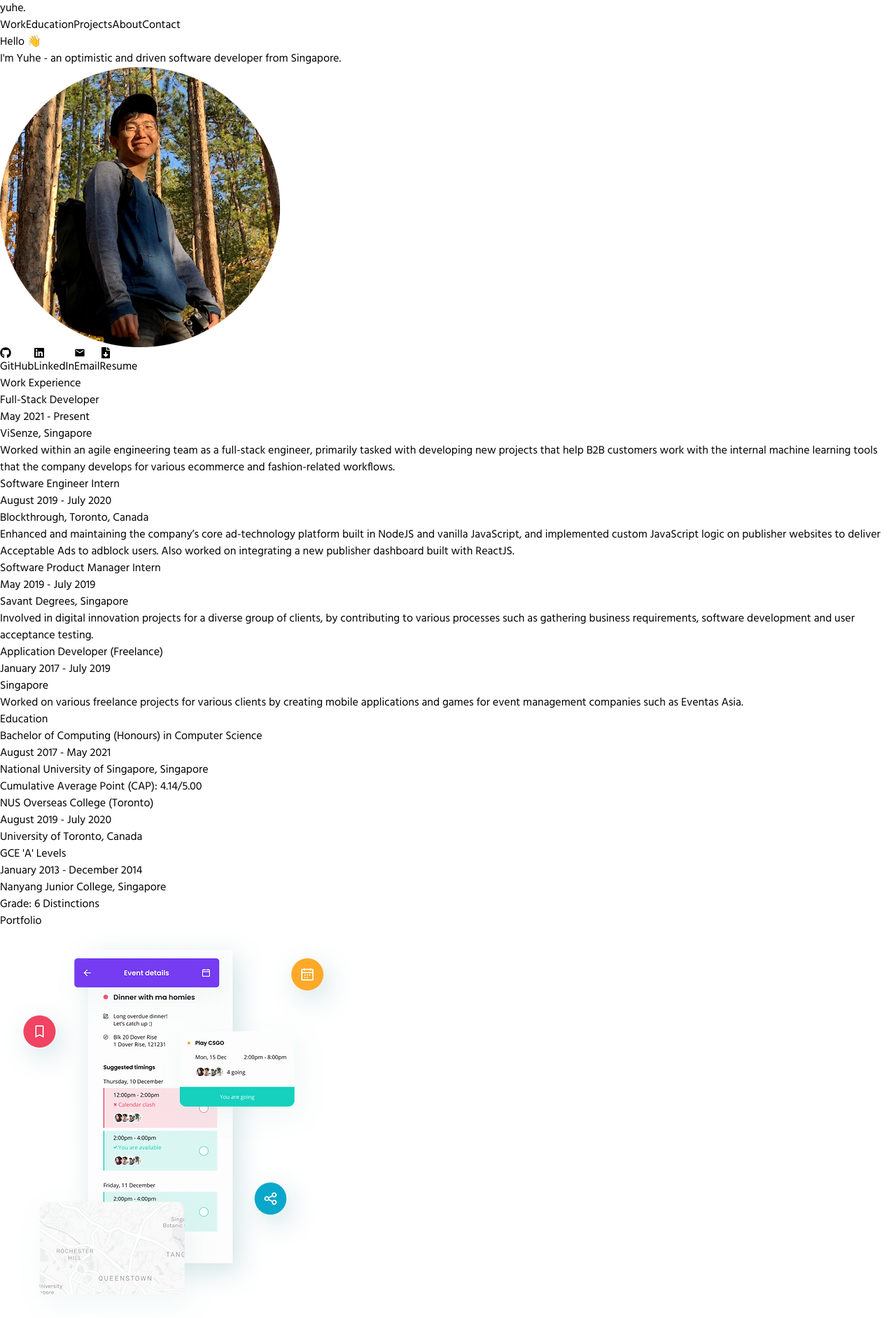
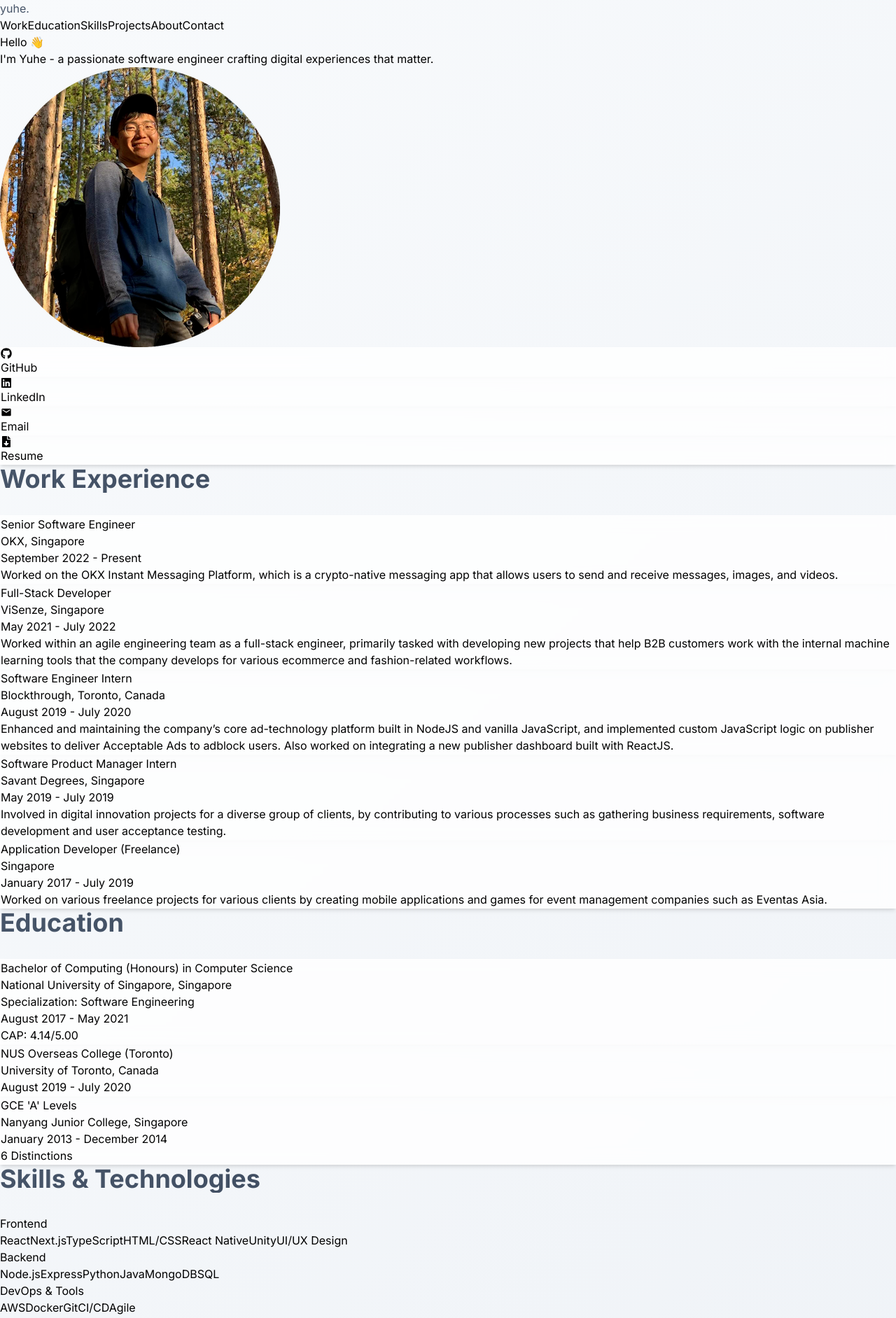
Before and after one commit to yuheong/portfolio-v2, a Next.js app: page / in a window 1280 px wide. Shown: the top 1883 px of the page at 70% size. Built offline with nearby package versions, Linux system fonts and the light colour scheme.

Commit message:
Update portfolio content and styling

```diff
--- a/components/Button/index.js
+++ b/components/Button/index.js
@@ -3,7 +3,7 @@ const Button = ({ children, type, onClick }) => {
     return (
       <button
         onClick={onClick}
-        className="mob:text-sm laptop:text-base p-2 mob:p-1 laptop:p-2 m-2 mob:m-1 laptop:m-2 rounded-lg text-white bg-sky-400 hover:bg-sky-600 first:ml-0"
+        className="mob:text-sm laptop:text-base px-4 py-2 rounded-xl text-white bg-gradient-to-r from-gray-600 to-gray-700 hover:from-gray-700 hover:to-gray-800 transition-all duration-300 hover:scale-105 active:scale-95 shadow-lg hover:shadow-xl"
       >
         {children}
       </button>
@@ -12,7 +12,7 @@ const Button = ({ children, type, onClick }) => {
   return (
     <button
       onClick={onClick}
-      className="mob:text-sm laptop:text-base p-2 mob:p-1 laptop:p-2 m-2 mob:m-1 laptop:m-2 rounded-lg flex items-center transition-all ease-out duration-300 hover:bg-slate-100 hover:scale-105 active:scale-100  first:ml-0"
+      className="mob:text-sm laptop:text-base px-4 py-2 rounded-xl flex items-center transition-all duration-300 hover:bg-gray-100 hover:scale-105 active:scale-95 text-gray-700 font-medium"
     >
       {children}
     </button>
--- a/components/EducationCard/index.js
+++ b/components/EducationCard/index.js
@@ -7,28 +7,33 @@ const EducationCard = ({
   grade,
 }) => {
   return (
-    <div className="w-full p-4 my-5 mob:p-2 rounded-lg transition-all ease-out duration-300 hover:bg-slate-50 hover:scale-105">
-      <div className="flex flex-row justify-between mr-4">
-        <h1 className="text-xl font-semibold">
-          {title ? title : "Bachelor of Underwater Basket Weaving"}
-        </h1>
-        <h1 className="text-lg text-gray-600 font-medium">
+    <div className="w-full p-6 rounded-2xl glass-effect transition-all duration-300 hover:bg-white/90">
+      <div className="flex flex-row justify-between items-start mb-4">
+        <div className="flex-1">
+          <h1 className="text-2xl font-bold text-gray-800 mb-2">
+            {title ? title : "Bachelor of Underwater Basket Weaving"}
+          </h1>
+          <h2 className="text-lg text-gray-600 font-medium mb-2">{school ? school : "NUS"}</h2>
+          {specialization && (
+            <p className="text-sm text-gray-500 mb-2">Specialization: {specialization}</p>
+          )}
+        </div>
+        <span className="text-sm text-gray-500 font-medium bg-gray-100 px-3 py-1 rounded-full ml-4">
           {years ? years : "Jan 2020 - Jan 2021"}
-        </h1>
+        </span>
       </div>
-      <h2 className="text-md">{school ? school : "NUS"}</h2>
-      {cap ? (
-        <p className="mt-2 opacity-70 text-sm">
-          Cumulative Average Point (CAP): {cap}
-        </p>
-      ) : (
-        <></>
-      )}
-      {grade ? (
-        <p className="mt-2 opacity-70 text-sm">Grade: {grade}</p>
-      ) : (
-        <></>
-      )}
+      <div className="flex flex-wrap gap-2">
+        {cap && (
+          <span className="text-sm text-gray-700 bg-gray-100 px-3 py-1 rounded-full border border-gray-200">
+            CAP: {cap}
+          </span>
+        )}
+        {grade && (
+          <span className="text-sm text-gray-700 bg-gray-100 px-3 py-1 rounded-full border border-gray-200">
+            {grade}
+          </span>
+        )}
+      </div>
     </div>
   );
 };
--- a/components/ExperienceCard/index.js
+++ b/components/ExperienceCard/index.js
@@ -6,19 +6,21 @@ const ExperienceCard = ({
   years,
 }) => {
   return (
-    <div className="w-full p-4 my-5 mob:p-2 rounded-lg transition-all ease-out duration-300 hover:bg-slate-50 hover:scale-105">
-      <div className="flex flex-row justify-between mr-4">
-        <h1 className="text-xl font-semibold">{title ? title : "Job title"}</h1>
-        <h1 className="text-lg text-gray-600 font-medium">
+    <div className="w-full p-6 rounded-2xl glass-effect transition-all duration-300 hover:bg-white/90">
+      <div className="flex flex-row justify-between items-start mb-4">
+        <div>
+          <h1 className="text-2xl font-bold text-gray-800 mb-2">{title ? title : "Job title"}</h1>
+          <h2 className="text-lg text-gray-600 font-medium">
+            {companyName}
+            {companyName ? ", " : ""}
+            {location ? location : "Singapore"}
+          </h2>
+        </div>
+        <span className="text-sm text-gray-500 font-medium bg-gray-100 px-3 py-1 rounded-full">
           {years ? years : "Jan 2020 - Jan 2021"}
-        </h1>
+        </span>
       </div>
-      <h2 className="text-md">
-        {companyName}
-        {companyName ? ", " : ""}
-        {location ? location : "Singapore"}
-      </h2>
-      <p className="mt-5 opacity-70 text-md">
+      <p className="text-gray-700 leading-relaxed">
         {description
           ? description
           : "Lorem Ipsum is simply dummy text of the printing and typesetting industry. Lorem Ipsum has been the industry's standard dummy text ever since the 1500s, when an unknown printer took a galley of type and scrambled it to make a type specimen book. "}
--- a/components/Header/index.js
+++ b/components/Header/index.js
@@ -6,6 +6,7 @@ import data from "../../personalData";
 const Header = ({
   handleWorkScroll,
   handleEduScroll,
+  handleSkillsScroll,
   handleProjectsScroll,
   handleAboutScroll,
   handleContactAction,
@@ -13,23 +14,24 @@ const Header = ({
 }) => {
   const router = useRouter();
   return (
-    <div className="mt-10 flex flex-row items-center justify-between sticky bg-white top-0 z-10">
+    <div className="mt-10 flex flex-row items-center justify-between sticky top-0 z-10 p-4 mx-4 bg-white/80 rounded-lg">
       <h1
         onClick={() => router.push("/")}
-        className="font-medium cursor-pointer mob:p-2 laptop:p-0"
+        className="font-bold text-2xl gradient-text cursor-pointer mob:p-2 laptop:p-0 hover:scale-105 transition-transform duration-200"
       >
         {data.name}.
       </h1>
       {!isBlog ? (
-        <div className="flex">
+        <div className="flex gap-2">
           <Button onClick={handleWorkScroll}>Work</Button>
           <Button onClick={handleEduScroll}>Education</Button>
+          <Button onClick={handleSkillsScroll}>Skills</Button>
           <Button onClick={handleProjectsScroll}>Projects</Button>
           <Button onClick={handleAboutScroll}>About</Button>
           <Button onClick={handleContactAction}>Contact</Button>
         </div>
       ) : (
-        <div className="flex">
+        <div className="flex gap-2">
           <Button onClick={() => router.push("/")}>Home</Button>
           <Button onClick={handleContactAction}>Contact</Button>
         </div>
--- /dev/null
+++ b/components/SkillsCard/index.js
@@ -0,0 +1,21 @@
+import React from 'react';
+
+const SkillsCard = ({ category, technologies }) => {
+  return (
+    <div className="bg-white/80 rounded-xl shadow-lg hover:shadow-xl transition-all duration-300 p-6 border border-gray-200">
+      <h3 className="text-xl font-bold text-gray-800 mb-4">{category}</h3>
+      <div className="flex flex-wrap gap-2">
+        {technologies.map((tech, index) => (
+          <span
+            key={index}
+            className="px-3 py-1 bg-gradient-to-r from-gray-500 to-gray-600 text-white text-sm font-medium rounded-full hover:from-gray-600 hover:to-gray-700 transition-all duration-200"
+          >
+            {tech}
+          </span>
+        ))}
+      </div>
+    </div>
+  );
+};
+
+export default SkillsCard;
--- a/components/Socials/index.js
+++ b/components/Socials/index.js
@@ -1,5 +1,4 @@
 import React from "react";
-import Button from "../Button";
 import { FaGithub, FaLinkedin, FaFileDownload } from "react-icons/fa";
 import { MdEmail } from "react-icons/md";
 
@@ -7,20 +6,21 @@ import myData from "../../personalData";
 
 const Socials = ({ className }) => {
   return (
-    <div className={`${className} flex`}>
+    <div className={`${className} flex gap-4`}>
       {myData.socials.map((social, index) => (
         <a
           href={social.link}
           target="_blank"
           rel="noopener noreferrer"
           key={index}
+          className="group"
         >
-          <Button>
-            <div className="flex items-baseline px-1">
-              <span className="mr-2">{getIcon(social.title)}</span>
-              <span className="text-lg">{social.title}</span>
-            </div>
-          </Button>
+          <div className="flex items-center gap-2 px-4 py-2 rounded-xl glass-effect text-gray-700 hover:bg-white/90 transition-all duration-300 hover:scale-105">
+            <span className="text-xl group-hover:scale-110 transition-transform duration-200">
+              {getIcon(social.title)}
+            </span>
+            <span className="font-medium">{social.title}</span>
+          </div>
         </a>
       ))}
     </div>
--- a/components/WorkCard/index.js
+++ b/components/WorkCard/index.js
@@ -2,22 +2,22 @@ import React from "react";
 
 const WorkCard = ({ img, name, description, url }) => {
   return (
-    <div className="overflow-hidden rounded-lg p-4 mob:p-2 laptop:p-4 first:ml-0">
-      <div className="overflow-hidden rounded-lg transition-all ease-out duration-300 hover:scale-95 mob:h-60 laptop:h-[400px]">
+    <div className="overflow-hidden rounded-lg p-4 mob:p-2 laptop:p-4 bg-white/80 shadow-lg hover:shadow-xl transition-all duration-300 w-full">
+      <div className="overflow-hidden rounded-lg transition-all ease-out duration-300 hover:scale-95 h-48">
         <a
           {...(url ? { href: url } : "")}
           target="_blank"
           rel="noopener noreferrer"
         >
-          <img alt={name} className="h-full w-full object-contain" src={img} />
+          <img alt={name} className="h-full w-full object-cover" src={img} />
         </a>
       </div>
-      <h1 className="mt-6 text-3xl font-medium">
+      <h1 className="mt-4 text-xl font-medium text-gray-800">
         {name ? name : "Project Name"}
       </h1>
-      <h2 className="text-xl opacity-50">
+      <p className="mt-2 text-sm text-gray-600 line-clamp-3">
         {description ? description : "Description"}
-      </h2>
+      </p>
     </div>
   );
 };
--- a/pages/index.js
+++ b/pages/index.js
@@ -4,6 +4,7 @@ import Socials from "../components/Socials";
 import WorkCard from "../components/WorkCard";
 import ExperienceCard from "../components/ExperienceCard";
 import EducationCard from "../components/EducationCard";
+import SkillsCard from "../components/SkillsCard";
 import { useIsomorphicLayoutEffect } from "../utils";
 import { stagger } from "../animations";
 import Footer from "../components/Footer";
@@ -16,6 +17,7 @@ export default function Home() {
   // Refs
   const workRef = useRef();
   const educationRef = useRef();
+  const skillsRef = useRef();
   const portfolioRef = useRef();
   const aboutRef = useRef();
   const contactRef = useRef();
@@ -45,70 +47,74 @@ export default function Home() {
     <>
       <Head>
         <title>{data.name}</title>
+        <meta name="description" content="Yuhe's Portfolio - Software Engineer" />
       </Head>
-      <div className="container mx-auto mb-10">
+      <div className="container mx-auto mb-10 px-4">
         <Header
           handleWorkScroll={() => handleScroll(workRef)}
           handleEduScroll={() => handleScroll(educationRef)}
+          handleSkillsScroll={() => handleScroll(skillsRef)}
           handleProjectsScroll={() => handleScroll(portfolioRef)}
           handleAboutScroll={() => handleScroll(aboutRef)}
           handleContactAction={() => handleScroll(contactRef)}
         />
+
+        {/* Hero Section */}
         <div className="laptop:mt-20 mob:mt-10">
           <div className="flex flex-row items-end">
             <div className="mt-5">
               <h1
                 ref={textOne}
-                className="text-8xl mob:text-3xl laptop:text-8xl mob:p-2 text-bold w-4/5 mob:w-full laptop:w-4/5"
+                className="text-8xl mob:text-3xl laptop:text-8xl mob:p-2 text-bold w-4/5 mob:w-full laptop:w-4/5 text-gray-800"
               >
                 {data.headerTaglineOne}
               </h1>
               <h1
                 ref={textTwo}
-                className="text-8xl mob:text-3xl laptop:text-8xl mob:p-2 text-bold w-4/5 mob:w-full laptop:w-4/5"
+                className="text-8xl mob:text-3xl laptop:text-8xl mob:p-2 text-bold w-4/5 mob:w-full laptop:w-4/5 text-gray-800"
               >
                 {data.headerTaglineTwo}
               </h1>
-              {/* <h1
-              ref={textThree}
-              className="text-8xl mob:text-3xl laptop:text-8xl mob:p-2 text-bold w-4/5 mob:w-full laptop:w-4/5">
-              {data.headerTaglineThree}
-            </h1>
-            <h1
-              ref={textFour}
-              className="text-8xl mob:text-3xl laptop:text-8xl mob:p-2 text-bold w-4/5 mob:w-full laptop:w-4/5">
-              {data.headerTaglineFour}
-            </h1> */}
             </div>
-            <img className="w-6/12 mb-16 mr-2" src="images/me.png" />
+            <div className="w-6/12 mb-16 mr-2 bg-white p-8 rounded-2xl shadow-lg">
+              <img className="w-full" src="images/me.png" />
+            </div>
           </div>
 
           <Socials className="mt-5 mob:mt-2 laptop:mt-5" />
         </div>
+
+        {/* Work Experience Section */}
         <div
           className="mt-40 mob:mt-10 laptop:mt-40 mob:p-2 laptop:p-0"
           ref={workRef}
         >
-          <h1 className="text-2xl text-bold">Work Experience</h1>
+          <h1 className="section-title">Work Experience</h1>
+          <div className="space-y-6">
             {data.experiences.map((experience, index) => (
+              <div key={index} className="card-hover">
                 <ExperienceCard
-              key={index}
                   title={experience.title}
                   companyName={experience.companyName}
                   location={experience.location}
                   description={experience.description}
                   years={experience.years}
                 />
+              </div>
             ))}
           </div>
+        </div>
+
+        {/* Education Section */}
         <div
           className="mt-40 mob:mt-10 laptop:mt-40 mob:p-2 laptop:p-0"
           ref={educationRef}
         >
-          <h1 className="text-2xl text-bold">Education</h1>
+          <h1 className="section-title">Education</h1>
+          <div className="space-y-6">
             {data.education.map((edu, index) => (
+              <div key={index} className="card-hover">
                 <EducationCard
-              key={index}
                   title={edu.title}
                   school={edu.school}
                   years={edu.years}
@@ -116,13 +122,35 @@ export default function Home() {
                   specialization={edu.specialization}
                   grade={edu.grade}
                 />
+              </div>
             ))}
           </div>
+        </div>
+
+        {/* Skills Section */}
+        <div
+          className="mt-40 mob:mt-10 laptop:mt-40 mob:p-2 laptop:p-0"
+          ref={skillsRef}
+        >
+          <h1 className="section-title">Skills & Technologies</h1>
+          <div className="grid grid-cols-1 md:grid-cols-2 gap-6">
+            {data.skills.map((skill, index) => (
+              <div key={index} className="card-hover">
+                <SkillsCard
+                  category={skill.category}
+                  technologies={skill.technologies}
+                />
+              </div>
+            ))}
+          </div>
+        </div>
+
+        {/* Portfolio Section */}
         <div
           className="mt-40 mob:mt-10 laptop:mt-40 mob:p-2 laptop:p-0"
           ref={portfolioRef}
         >
-          <h1 className="text-2xl text-bold">Portfolio</h1>
+          <h1 className="section-title">Portfolio</h1>
           <div className="mt-10 mob:mt-5 laptop:mt-10 grid grid-cols-2 mob:grid-cols-1 laptop:grid-cols-2 gap-4">
             {data.projects.map((project, index) => (
               <WorkCard
@@ -135,15 +163,21 @@ export default function Home() {
             ))}
           </div>
         </div>
+
+        {/* About Section */}
         <div
           className="mt-40 mob:mt-2 laptop:mt-40 mob:p-2 laptop:p-0"
           ref={aboutRef}
         >
-          <h1 className="text-2xl text-bold">About</h1>
-          <p className="m-5 mob:m-0 laptop:m-5 mob:mt-2 laptop:ml-0 ml-0 text-3xl mob:text-xl laptop:text-3xl w-3/5 mob:w-full laptop:w-3/5">
+          <h1 className="section-title">About</h1>
+          <div className="glass-effect rounded-2xl p-8">
+            <p className="text-xl mob:text-lg laptop:text-xl text-gray-700 leading-relaxed">
               {data.aboutpara}
             </p>
           </div>
+        </div>
+
+        {/* Contact Section */}
         <div ref={contactRef}>
           <Footer />
         </div>
--- a/personalData.js
+++ b/personalData.js
@@ -2,8 +2,7 @@ export default {
   name: "yuhe",
   headerTaglineOne: "Hello 👋",
   headerTaglineTwo:
-    "I'm Yuhe - an optimistic and driven software developer from Singapore.",
-  headerTaglineThree: "",
+    "I'm Yuhe - a passionate software engineer crafting digital experiences that matter.",
   headerTaglineFour: " ",
 
   socials: [
@@ -12,18 +11,41 @@ export default {
     { title: "Email", link: "mailto:yuhe.ong@gmail.com" },
     {
       title: "Resume",
-      link: "https://drive.google.com/file/d/1_r8kqsJi13-KtQvlU6ZvMObDizesHlDZ/view?usp=sharing",
+      link: "https://drive.google.com/file/d/1G8LQK_koV3G8wPBvMftk1B6lvGfNn47x/view?usp=sharing",
     },
   ],
 
+  skills: [
+    {
+      category: "Frontend",
+      technologies: ["React", "Next.js", "TypeScript", "HTML/CSS", "React Native", "Unity", "UI/UX Design"]
+    },
+    {
+      category: "Backend",
+      technologies: ["Node.js", "Express", "Python", "Java", "MongoDB", "SQL"]
+    },
+    {
+      category: "DevOps & Tools",
+      technologies: ["AWS", "Docker", "Git", "CI/CD", "Agile"]
+    }
+  ],
+
   experiences: [
+    {
+      title: "Senior Software Engineer",
+      companyName: "OKX",
+      location: "Singapore",
+      description:
+        "Worked on the OKX Instant Messaging Platform, which is a crypto-native messaging app that allows users to send and receive messages, images, and videos.",
+      years: "September 2022 - Present",
+    },
     {
       title: "Full-Stack Developer",
       companyName: "ViSenze",
       location: "Singapore",
       description:
         "Worked within an agile engineering team as a full-stack engineer, primarily tasked with developing new projects that help B2B customers work with the internal machine learning tools that the company develops for various ecommerce and fashion-related workflows.",
-      years: "May 2021 - Present",
+      years: "May 2021 - July 2022",
     },
     {
       title: "Software Engineer Intern",
@@ -130,7 +152,8 @@ export default {
   ],
 
   aboutpara:
-    "I'm a software engineer with a degree in Computer Science from the National University of Singapore. " +
-    "I have a keen interest in software engineering and all things tech - from the latest gadgets to applications of technology to improve lives around the world. " +
-    "During my free time, I love to play games, engage in sports, travel and hang out with friends.",
+    "I'm a software engineer with a degree in Computer Science from the National University of Singapore, passionate about creating impactful digital solutions. " +
+    "With experience in both startups and established companies, I've developed a versatile skill set spanning full-stack development, mobile apps, and emerging technologies. " +
+    "I believe in writing clean, maintainable code and building products that solve real-world problems. " +
+    "When I'm not coding, you'll find me exploring new technologies, travelling, or enjoying a good time with friends.",
 };
--- a/styles/globals.css
+++ b/styles/globals.css
@@ -1,9 +1,54 @@
-@import url("https://fonts.googleapis.com/css2?family=Hind:wght@400;500;700&display=swap");
+@import url("https://fonts.googleapis.com/css2?family=Inter:wght@300;400;500;600;700;800&display=swap");
 @tailwind base;
 @tailwind components;
 @tailwind utilities;
 @import "./markdown.css";
 
 * {
-  font-family: "Hind";
+  font-family: "Inter", sans-serif;
 }
+
+body {
+  background: linear-gradient(135deg, #f8fafc 0%, #e2e8f0 100%);
+  min-height: 100vh;
+}
+
+.gradient-text {
+  background: linear-gradient(135deg, #475569 0%, #334155 100%);
+  -webkit-background-clip: text;
+  -webkit-text-fill-color: transparent;
+  background-clip: text;
+}
+
+.glass-effect {
+  background: rgba(255, 255, 255, 0.8);
+  backdrop-filter: blur(10px);
+  border: 1px solid rgba(255, 255, 255, 0.3);
+  box-shadow: 0 4px 6px -1px rgba(0, 0, 0, 0.1), 0 2px 4px -1px rgba(0, 0, 0, 0.06);
+}
+
+.hover-lift {
+  transition: transform 0.3s ease, box-shadow 0.3s ease;
+}
+
+.hover-lift:hover {
+  transform: translateY(-5px);
+  box-shadow: 0 20px 40px rgba(0, 0, 0, 0.1);
+}
+
+.section-title {
+  @apply text-4xl font-bold mb-8;
+  background: linear-gradient(135deg, #475569 0%, #334155 100%);
+  -webkit-background-clip: text;
+  -webkit-text-fill-color: transparent;
+  background-clip: text;
+}
+
+.card-hover {
+  transition: all 0.3s cubic-bezier(0.4, 0, 0.2, 1);
+}
+
+.card-hover:hover {
+  transform: translateY(-8px) scale(1.02);
+  box-shadow: 0 25px 50px rgba(0, 0, 0, 0.1);
+}
```
Also changed, not shown: components/Footer/index.js (+16 -7 lines), 2 other files (tests, documents, lock files or other folders). Lines whose indentation alone changed are shown as unchanged.
